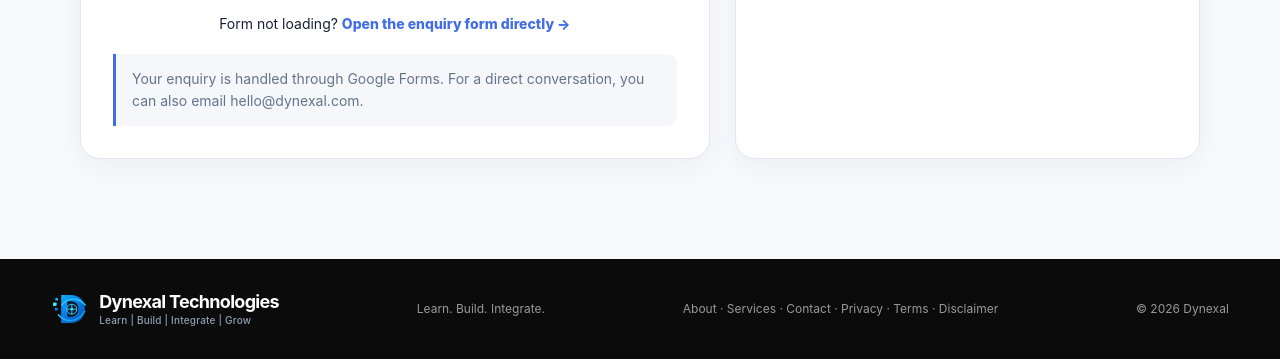
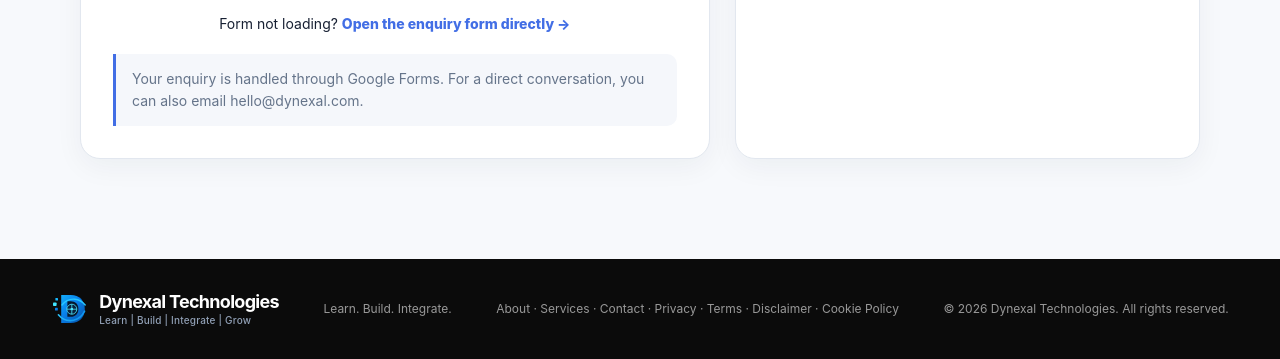
Before and after one commit to singhkalyan430-pixel/dynexal.com, a plain HTML site: page contact.html in a window 1280 px wide. Shown: the part 1547-1906 px from the top of the page. Drawn offline with Linux system fonts and the light colour scheme.

Commit message:
legal: add cookie and copyright links to contact

```diff
--- a/contact.html
+++ b/contact.html
@@ -32,7 +32,7 @@
 <aside class="contact-card contact-info"><span class="section-label">WHAT TO INCLUDE</span><h2>Help us understand the requirement</h2><p>The more context you provide, the easier it is to understand the right technical approach.</p><h3>Useful details</h3><ul><li>Business Central version / environment</li><li>Current system or integration</li><li>What needs to be built or fixed</li><li>Expected users or data volume</li><li>Target timeline, if known</li></ul><h3>Direct email</h3><a class="email-link" href="mailto:hello@dynexal.com">hello@dynexal.com</a><h3>Founder &amp; business location</h3><p><strong>Founder: Zatin Singh</strong><br>Dynexal Technologies<br>Noida, Uttar Pradesh, India<br>Online / Remote Services</p><div class="notice">For technical content feedback, please include the article URL and relevant Business Central version.</div></aside>
 </div>
 </div></main>
-<footer class="footer"><div class="container footer-wrap"><a class="logo" href="index.html"><span class="logo-copy"><strong>Dynexal Technologies</strong><small>Learn | Build | Integrate | Grow</small></span></a><p>Learn. Build. Integrate.</p><span><a href="about.html">About</a> · <a href="services.html">Services</a> · <a href="contact.html">Contact</a> · <a href="privacy-policy.html">Privacy</a> · <a href="terms.html">Terms</a> · <a href="disclaimer.html">Disclaimer</a></span><span>© 2026 Dynexal</span></div></footer><script src="script.js?v=20260927-mobile4"></script>
+<footer class="footer"><div class="container footer-wrap"><a class="logo" href="index.html"><span class="logo-copy"><strong>Dynexal Technologies</strong><small>Learn | Build | Integrate | Grow</small></span></a><p>Learn. Build. Integrate.</p><span><a href="about.html">About</a> · <a href="services.html">Services</a> · <a href="contact.html">Contact</a> · <a href="privacy-policy.html">Privacy</a> · <a href="terms.html">Terms</a> · <a href="disclaimer.html">Disclaimer</a> · <a href="cookie-policy.html">Cookie Policy</a></span><span>© 2026 Dynexal Technologies. All rights reserved.</span></div></footer><script src="script.js?v=20260927-mobile4"></script>
 <script id="dynexal-nav-href-fix">
 (function(){
   document.querySelectorAll('.dropdown-menu a').forEach(function(a){
```
